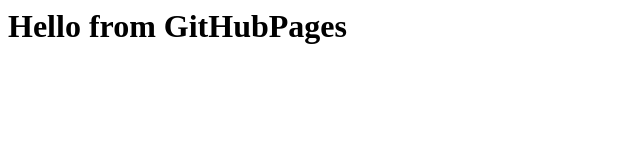
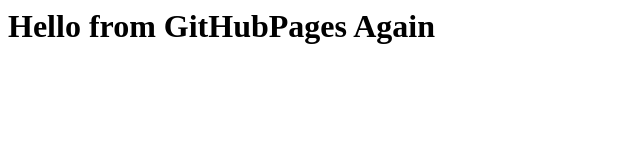
Before and after one commit to inozdrin/inozdrin.github.io, a plain HTML site: page index.html in a window 1280 px wide. Shown: the whole page, without its empty margins (0-640 px from the left). Drawn offline with Linux system fonts and the light colour scheme.

Commit message:
another commit

```diff
--- a/index.html
+++ b/index.html
@@ -1 +1 @@
-<h1>Hello from GitHubPages</h1>
+<h1>Hello from GitHubPages Again</h1>
```
